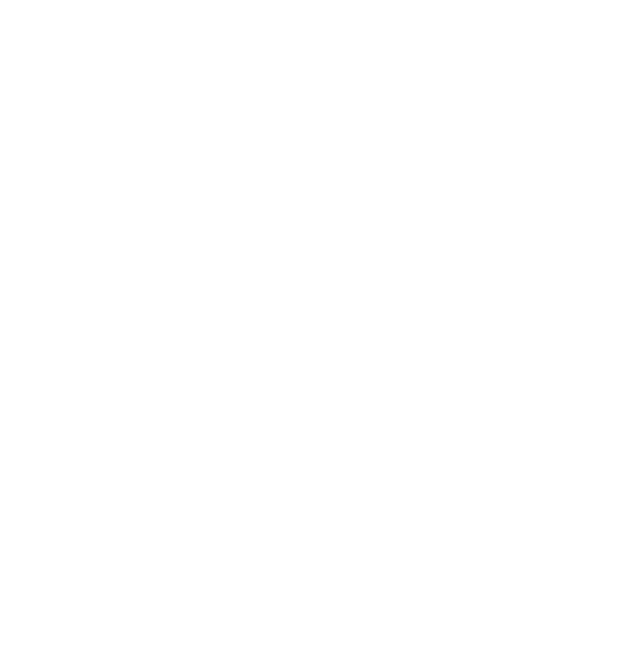
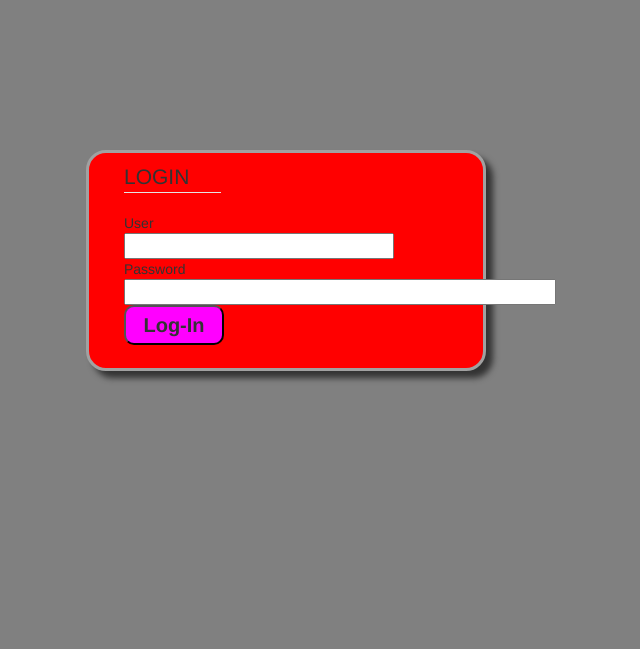
Before and after one commit to zlacee/Project-X, a PHP site: page / in a window 1280 px wide. Before the commit the part shown is empty. Shown: the top 649 px of the page, without its empty margins (364-1004 px from the left). Run offline with PHP 8.4, Linux system fonts and the light colour scheme.

Commit message:
creatd a Login Form with CSS

```diff
--- a/index.php
+++ b/index.php
@@ -17,14 +17,21 @@
 
 </head>
 
-<body>
+<body id="body-color">
+<div id="sign-in">
+<fieldset style="width:30%">
+<legend> LOGIN </legend>
+<form method="POST" action="">
+User </br>
+<input type="text" id="user" name="user" size="30" > </br>
+Password </br>
+<input type="password" id="pass" size="50"> </br>
 
+<input id="button" type="submit" value="Log-In">
 
-
-
-
-
-
+</form>
+</fieldset>
+</div>
 
 <!-- Latest compiled and minified JavaScript -->
 <script src="https://maxcdn.bootstrapcdn.com/bootstrap/3.3.7/js/bootstrap.min.js" integrity="sha384-Tc5IQib027qvyjSMfHjOMaLkfuWVxZxUPnCJA7l2mCWNIpG9mGCD8wGNIcPD7Txa" crossorigin="anonymous"></script>
--- a/style.css
+++ b/style.css
@@ -0,0 +1,30 @@
+
+
+#body-color {
+background-color:grey;
+}
+
+
+#Sign-In{
+margin-top:150px;
+margin-bottom:150px;
+margin-right:150px;
+margin-left:450px;
+border:3px solid #a1a1a1;
+padding:9px 35px;
+background:red;
+width:400px;
+border-radius:20px;
+box-shadow: 7px 7px 6px;
+ }
+
+
+
+#button{
+ border-radius:10px;
+ width:100px;
+ height:40px;
+ background:#FF00FF;
+ font-weight:bold;
+ font-size:20px
+}
```
